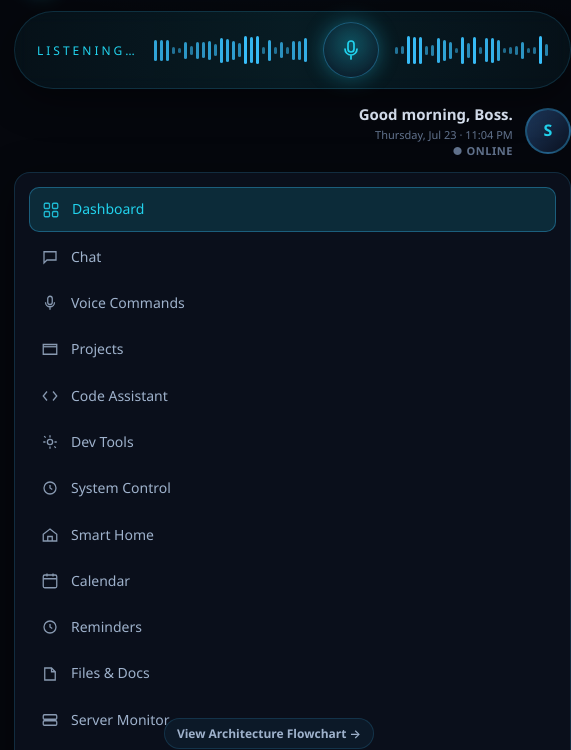
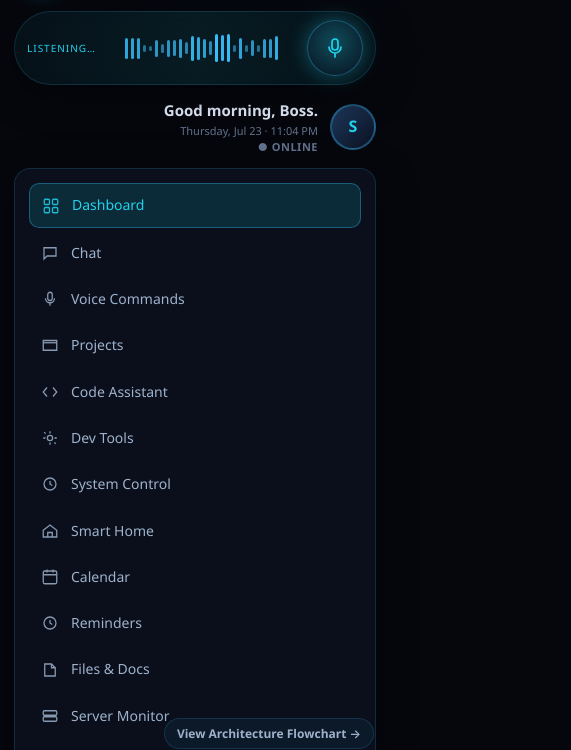
Before and after one commit to carlosghufanoiii/Rokid-Ai, a plain HTML site: page index.html in a window 390 px wide. Shown: the part 79-829 px from the top of the page, 571 px wide, since content can reach past the window. Drawn offline with Linux system fonts and the light colour scheme.

Commit message:
Fix horizontal overflow on mobile dashboard
The animated waveform in the Listening bar used fixed-width bars that forced
the whole grid to ~562px on narrow screens. Let .wave shrink/clip, hide the
second waveform on mobile, and allow grid/flex children to shrink below their
content width.

Verified with Playwright across Desktop/Tablet/Mobile: 18/18 checks pass,
no horizontal overflow, no runtime errors.

Co-Authored-By: Claude Opus 4.8 <noreply@anthropic.com>
Claude-Session: https://claude.ai/code/session_0178D6mR1bQudhyB9mTNXg9p

```diff
--- a/index.html
+++ b/index.html
@@ -26,7 +26,7 @@
     background: linear-gradient(90deg, rgba(34,211,238,0.05), rgba(34,211,238,0.10), rgba(34,211,238,0.05));
   }
   .listen__label { font-size: 12px; letter-spacing: 3px; color: var(--cyan); text-transform: uppercase; white-space: nowrap; }
-  .wave { display: flex; align-items: center; gap: 3px; height: 34px; flex: 1; justify-content: center; }
+  .wave { display: flex; align-items: center; gap: 3px; height: 34px; flex: 1 1 0; min-width: 0; overflow: hidden; justify-content: center; }
   .wave span {
     width: 3px; border-radius: 2px; background: var(--cyan-soft);
     animation: wave 1.1s ease-in-out infinite;
@@ -146,6 +146,9 @@
 
   .toplink { position: fixed; right: 16px; bottom: 16px; z-index: 20; }
 
+  /* Let grid/flex children shrink below their content width */
+  .grid > *, .col, .conv, .nav, .topbar > * { min-width: 0; }
+
   @media (max-width: 1280px) {
     .grid { grid-template-columns: 1fr 1fr; }
     .topbar { grid-template-columns: 1fr; }
@@ -154,6 +157,9 @@
   @media (max-width: 720px) {
     .grid { grid-template-columns: 1fr; }
     .strip { grid-template-columns: 1fr; }
+    .listen { padding: 8px 12px; gap: 10px; }
+    .listen__label { font-size: 10px; letter-spacing: 1px; }
+    #wave2 { display: none; }
   }
 </style>
 </head>
```
